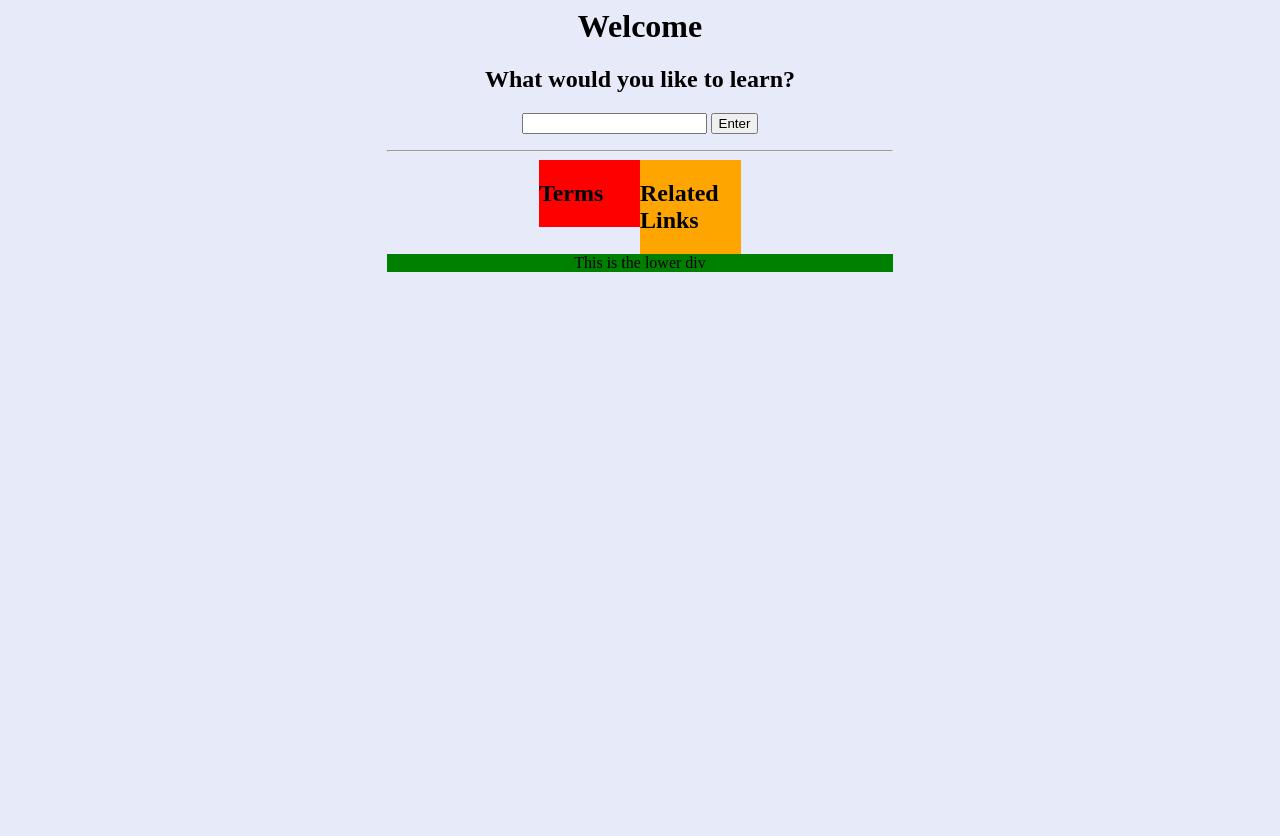
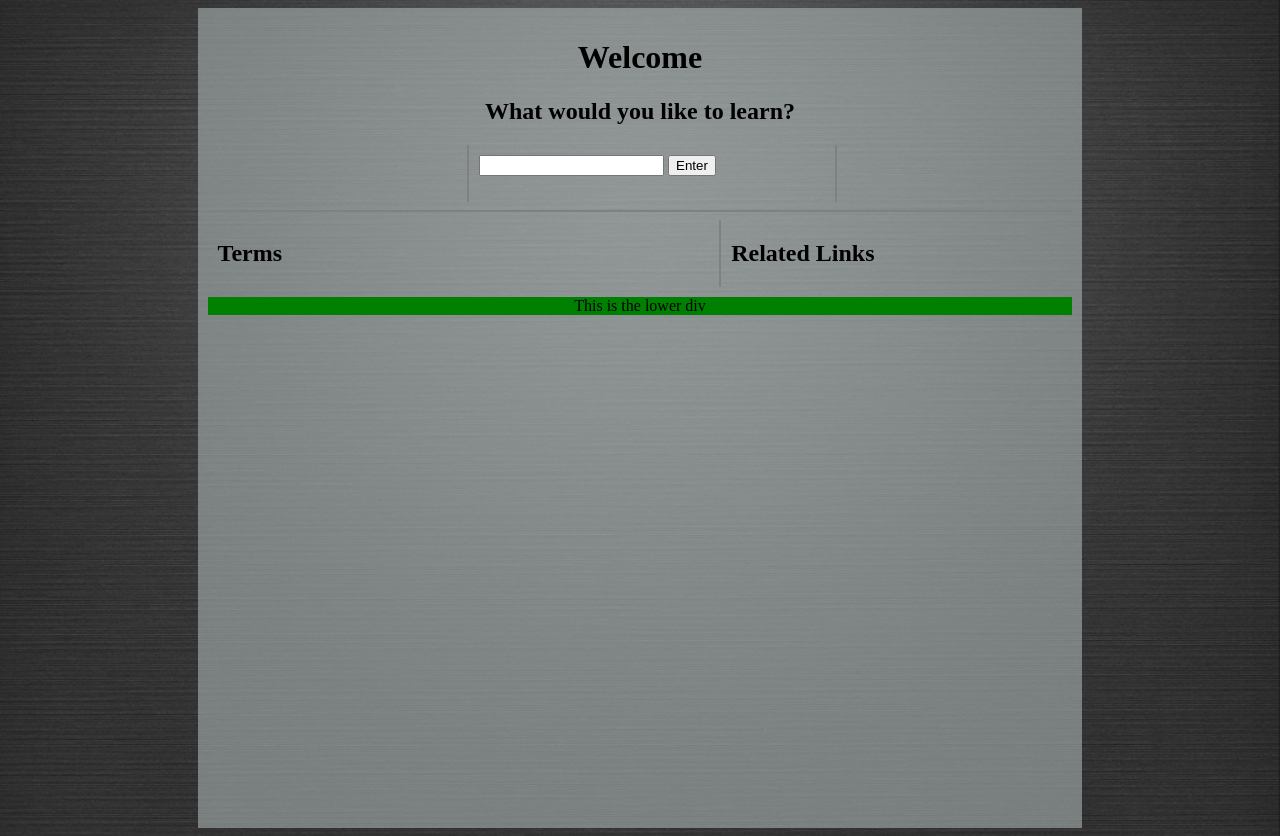
Before and after one commit to hans/wikipedia-information-extractor, a Python web app: template templates/index.html in a window 1280 px wide. Before the commit the page ends 272 px from the top, so only its background shows below. Run offline with Jinja, Linux system fonts and the light colour scheme; the template is opened without the code that fills it, so the values that code supplies are empty.

Commit message:
pretty up the website

```diff
--- a/static/index.css
+++ b/static/index.css
@@ -1,30 +1,77 @@
+html {
+	min-height: 100%;
+}
+
 body {
-	background-color: #E7EAF8;
+	min-height: 100%;
+	background-image: url("/static/images/background.jpg");
+	background-repeat: no-repeat;
+	background-size: cover;
+}
+
+hr {
+	height: 2px;
+	border: none;
+	background-color: gray;
 }
 
 #content {
+	padding: 10px;
+	min-height: 100%;
+	background-color: rgba(170,180,180,0.6);
 	text-align: center;
-	margin-left: 30%;
+	margin-left: 15%;
+	margin-right: 15%;
+}
+
+#query_div {
+	padding: 10px;
+	border-left: 2px solid gray;
+	border-right:2px solid gray;
 	margin-right: 30%;
+	margin-left:30%;
+	width:40%;
+	text-align: left;
 }
 
 #terms_div{
+	border-right: 2px solid gray;
+	padding-left: 10px;
+	margin-bottom: 10px;
 	text-align: left;
 	float: left;
-	background-color: red;
-	margin-left: 30%;
-	width: 20%;
+	width: 58%;
 }
 
 #related_div{
+	padding-left:10px;
+	margin-bottom: 10px;
 	text-align: left;
-	float: right;
-	background-color: orange;
-	margin-right: 30%;
-	width: 20%;
+	float: left;
+	width: 38%;
 }
 
 #lower_div{
 	background-color: green;
 	clear: both;
 }
+
+.term {
+}
+
+.link:hover{
+
+}
+
+a {
+	color: black;
+	text-decoration: none;
+}
+
+.link {
+	padding: 2px;
+}
+
+.link:hover{
+	background-color: rgba(170,180,180,1);
+}
--- /dev/null
+++ b/static/script/index.js
@@ -0,0 +1,31 @@
+$("document").ready(function(){
+	$("#form").submit(function(){
+		$.ajax({
+			url: "/analyze/" + encodeURIComponent($("#term_in").val()) + ".json",
+			data : {},
+			success: function (data){
+				console.log(data);
+				$("#terms_list").empty();
+				$("#related_list").empty();
+				$.each(data.terms, function(i, entry){
+					$("#terms_list").append("<div class=\"term\"><b>" + entry.name + ": </b>" + entry.definition + "</div>");
+				});
+				$.each(data.related, function(i, entry){
+					$("#related_list").append("<a href=\"" + entry.url + "\"><div class=\"link\">" + entry.name + "</div></a>");
+				});
+
+				if($("#terms_div").height() > $("#related_div").height()){
+					$("#related_div").css("height", $("#terms_div").height().toString());
+				} else if($("#terms_div").height() < $("#related_div").height()){
+					$("#terms_div").css("height", $("#related_div").height().toString());
+				}
+
+				$("#terms_div").show();
+				$("#related_div").show();
+				$("#lower_div").show();
+				$("#second_line").show();
+			}
+		});
+		return false;
+	});
+});
```
Also changed, not shown: static/images/background.jpg (added).
